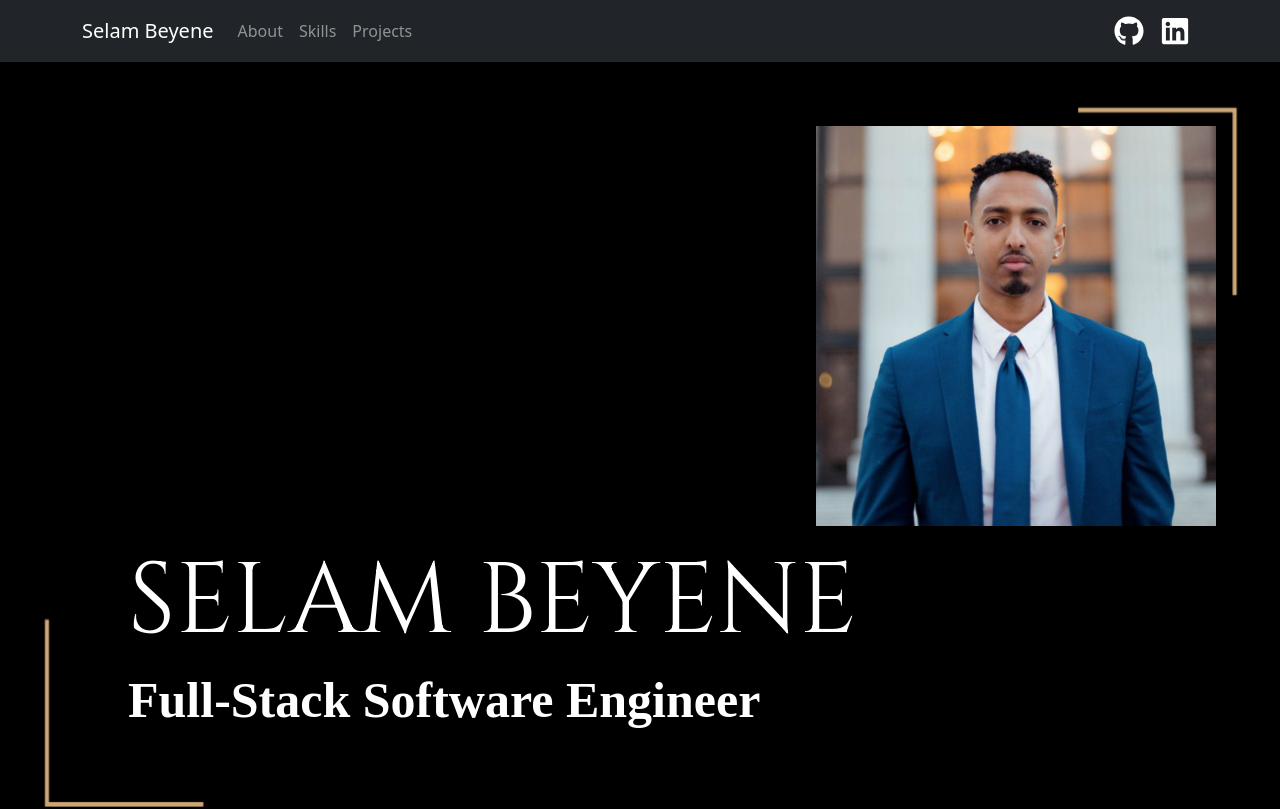
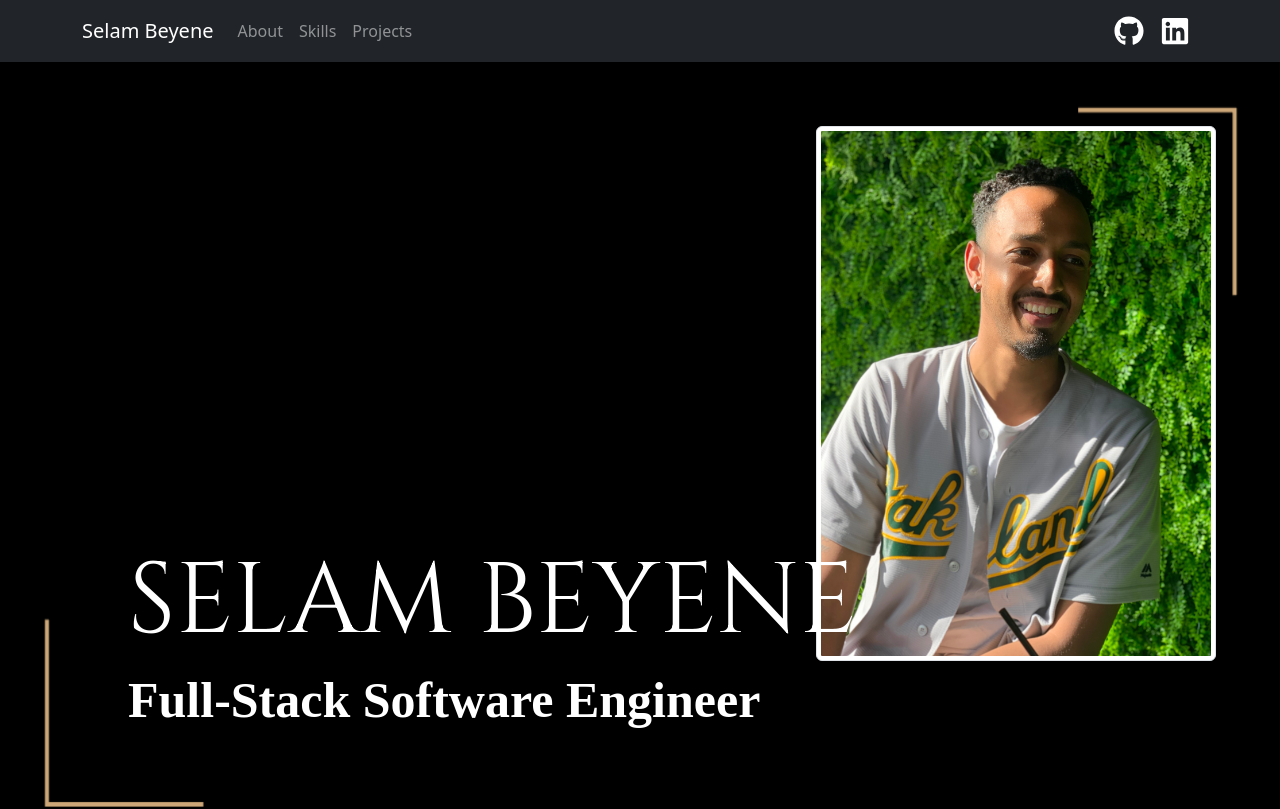
Before and after one commit to Slmbyn/my-portfolio, a React (Create React App) app: page / in a window 1280 px wide. Shown: the top 809 px of the page. Built offline with nearby package versions, Linux system fonts and the light colour scheme; a web font is replaced by a local one.

Commit message:
updates profilepic

```diff
--- a/src/components/LandingPage.js
+++ b/src/components/LandingPage.js
@@ -2,6 +2,7 @@ import React from 'react';
 import { Container } from 'react-bootstrap';
 import styles from '../styles/Landing.module.css';
 import headshotImage from '../images/headshot.jpg';
+import profilePic from '../images/green-profile.jpg';
 
 export default function LandingPage() {
   return (
@@ -9,9 +10,9 @@ export default function LandingPage() {
     <Container>
       <div className={`${styles['headshotcontainer']}`}>
         <img
-          src={headshotImage}
+          src={profilePic}
           alt='Headshot'
-          className='headshot img-fluid'
+          className='headshot img-fluid img-thumbnail'
         />
       </div>
       <div className={`${styles['heading']}`}>
```
Also changed, not shown: src/images/green-profile.jpg (added).
